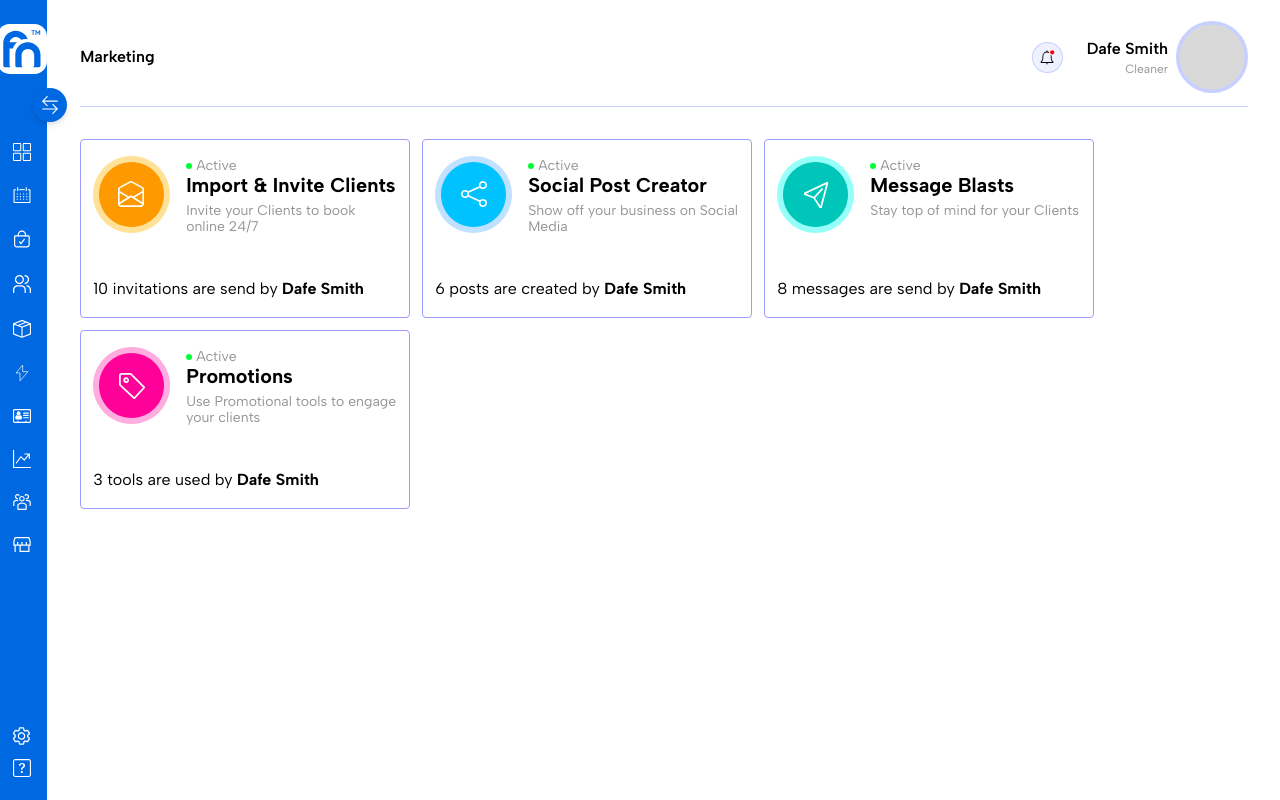
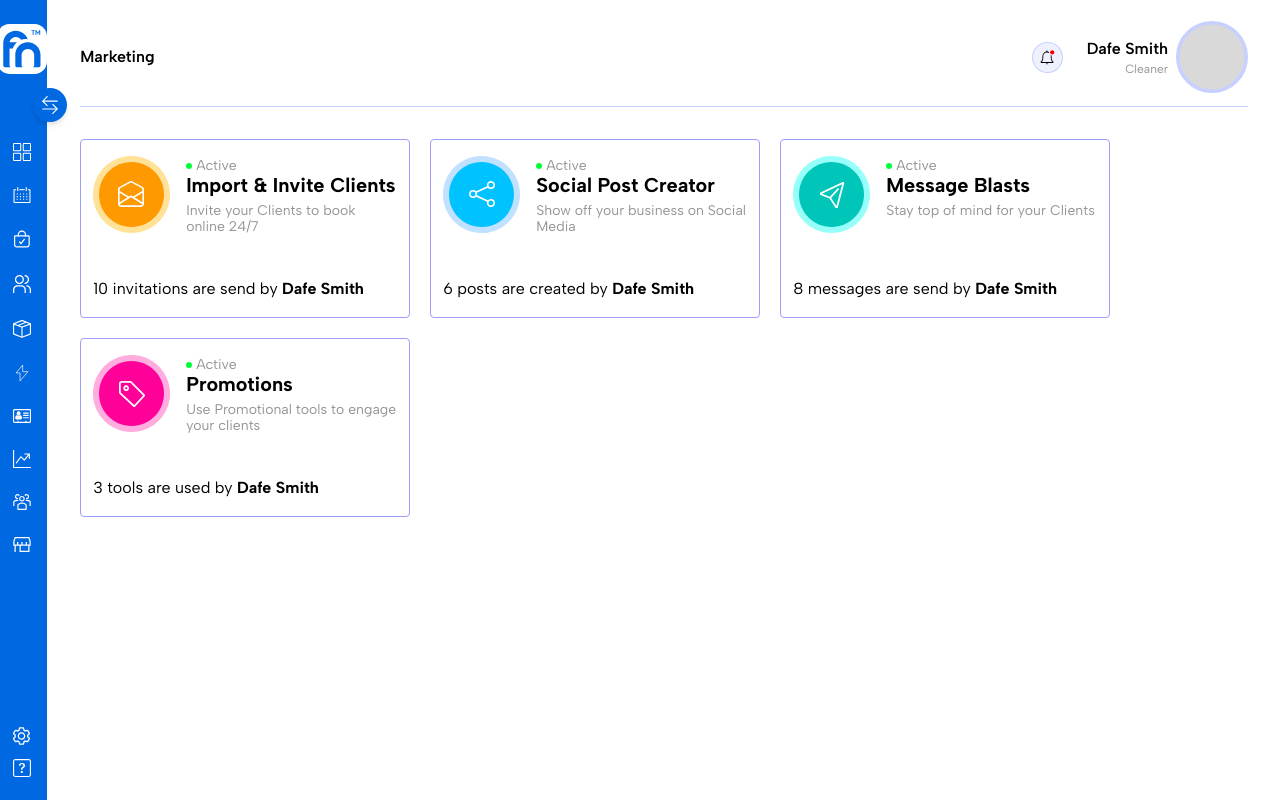
Before and after one commit to loyecares/farenow, a Next.js app: page / in a window 1280 px wide. Built offline with nearby package versions, Linux system fonts and the light colour scheme.

Commit message:
card gap

```diff
--- a/src/app/page.tsx
+++ b/src/app/page.tsx
@@ -7,7 +7,7 @@ import DesktopSidebar from "@/components/sidebars/desktopSidebar";
 import Image from "next/image";
 
 export default function DashboardHome() {
-  return <div className="max-h-full flex flex-wrap gap-3 lg:justify-start justify-center">
+  return <div className="max-h-full flex flex-wrap gap-5 lg:justify-start justify-center">
 
 
     <Card
```
